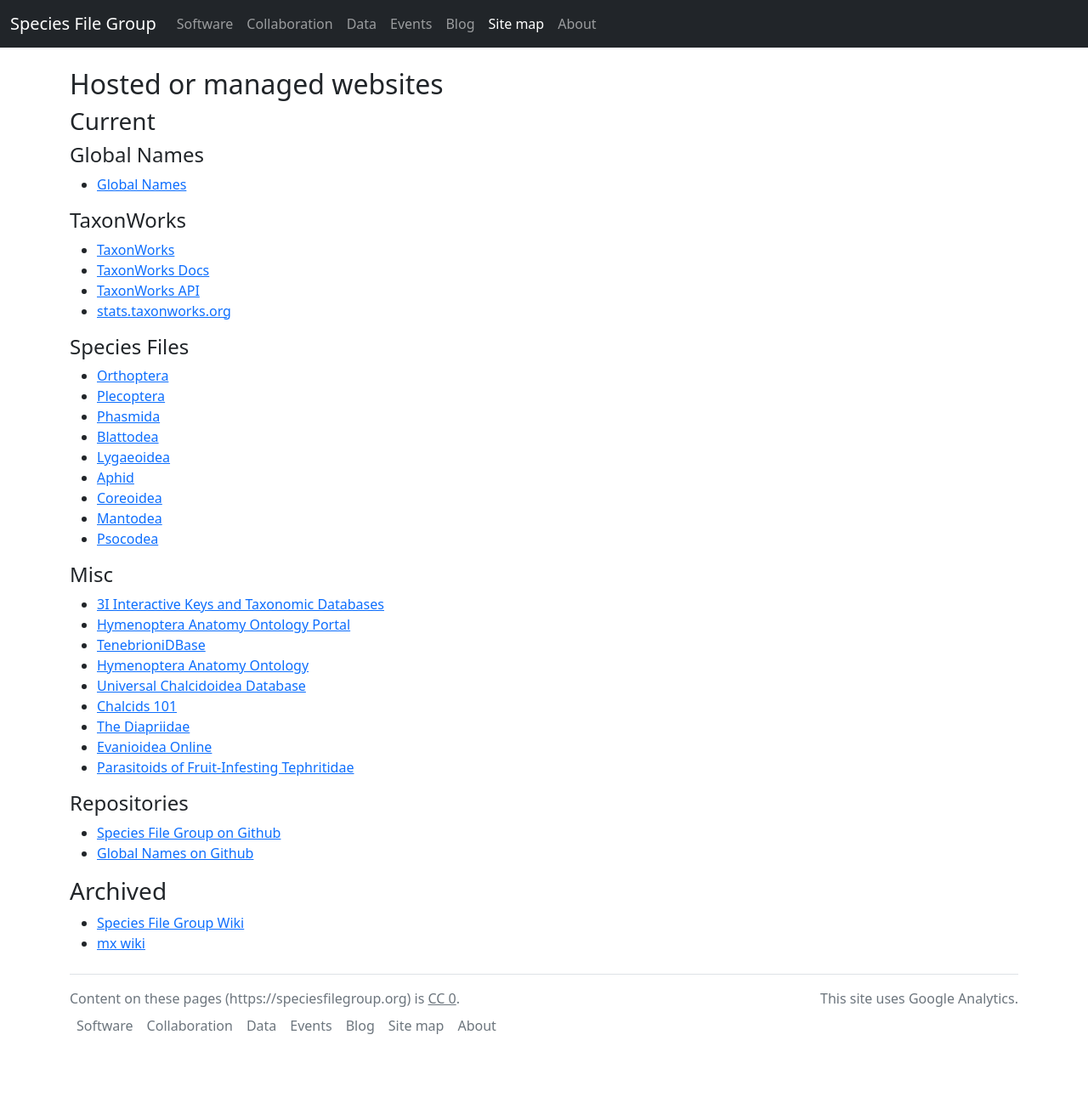
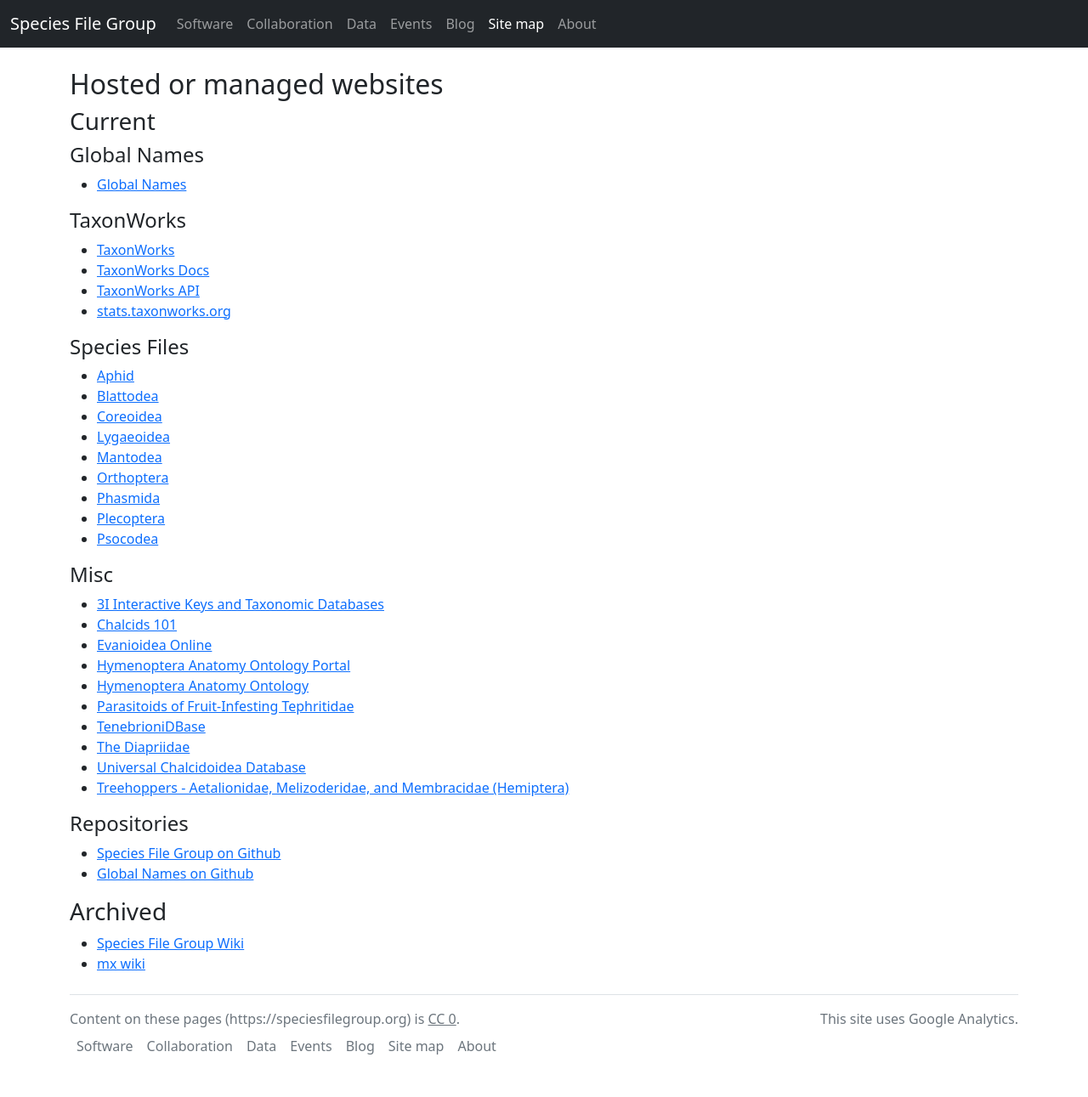
Before and after one commit to pnhogan/speciesfilegroup.github.io, a Jekyll site: the page built from sitemap.md, in a window 1280 px wide. Shown: the whole page at 85% size. Built offline with Jekyll 4.4.1, drawn with Linux system fonts in a browser that asks for light colours; before the commit the page ends 1267 px from its top, so only the background shows below that.

Commit message:
Editing; sites

```diff
--- a/Gemfile
+++ b/Gemfile
@@ -27,12 +27,11 @@
 # Windows and JRuby does not include zoneinfo files, so bundle the tzinfo-data gem
 # and associated library.
 install_if -> { RUBY_PLATFORM =~ %r!mingw|mswin|java! } do
-  gem "tzinfo", "~> 1.2"
+  gem "tzinfo", "~> 2.0"
   gem "tzinfo-data"
 end
 
 # Performance-booster for watching directories on Windows
 gem "wdm", "~> 0.1.1", :install_if => Gem.win_platform?
 
-
 gem "webrick", "~> 1.7"
--- a/sitemap.md
+++ b/sitemap.md
@@ -15,26 +15,27 @@
 * [stats.taxonworks.org](https://stats.taxonworks.org)
 
 #### Species Files
+* [Aphid](http://aphid.speciesfile.org)
+* [Blattodea](http://blattodea.speciesfile.org)
+* [Coreoidea](http://coreoidea.speciesfile.org)
+* [Lygaeoidea](http://lygaeoidea.speciesfile.org)
+* [Mantodea](http://mantodea.speciesfile.org)
 * [Orthoptera](http://orthoptera.speciesfile.org)
+* [Phasmida](http://phasmida.speciesfile.org)
 * [Plecoptera](http://plecoptera.speciesfile.org)
-* [Phasmida](http://phasmida.speciesfile.org)
-* [Blattodea](http://blattodea.speciesfile.org)
-* [Lygaeoidea](http://lygaeoidea.speciesfile.org)
-* [Aphid](http://aphid.speciesfile.org)
-* [Coreoidea](http://coreoidea.speciesfile.org)
-* [Mantodea](http://mantodea.speciesfile.org)
 * [Psocodea](http://psocodea.speciesfile.org)
 
 #### Misc
 * [3I Interactive Keys and Taxonomic Databases](http://dmitriev.speciesfile.org/index.asp)
+* [Chalcids 101](https://outreach.chalcid.org)
+* [Evanioidea Online](http://evanioidea.info)
 * [Hymenoptera Anatomy Ontology Portal](https://portal.hymao.org)
+* [Hymenoptera Anatomy Ontology](http://hymao.org)
+* [Parasitoids of Fruit-Infesting Tephritidae](http://paroffit.org)
 * [TenebrioniDBase](http://tenebrionidbase.org)
-* [Hymenoptera Anatomy Ontology](http://hymao.org)
+* [The Diapriidae](http://diapriid.org)
 * [Universal Chalcidoidea Database](https://github.com/chalcid/jncdb)
-* [Chalcids 101](https://outreach.chalcid.org)
-* [The Diapriidae](http://diapriid.org)
-* [Evanioidea Online](http://evanioidea.info)
-* [Parasitoids of Fruit-Infesting Tephritidae](http://paroffit.org)
+* [Treehoppers - Aetalionidae, Melizoderidae, and Membracidae (Hemiptera)](http://treehoppers.insectmuseum.org/)
 
 #### Repositories
 * [Species File Group on Github](https://github.com/SpeciesFileGroup)
```
Also changed, not shown: _posts/2022-01-20-welcome-to-propodeum.md (+1 -1 lines), Gemfile.lock.
